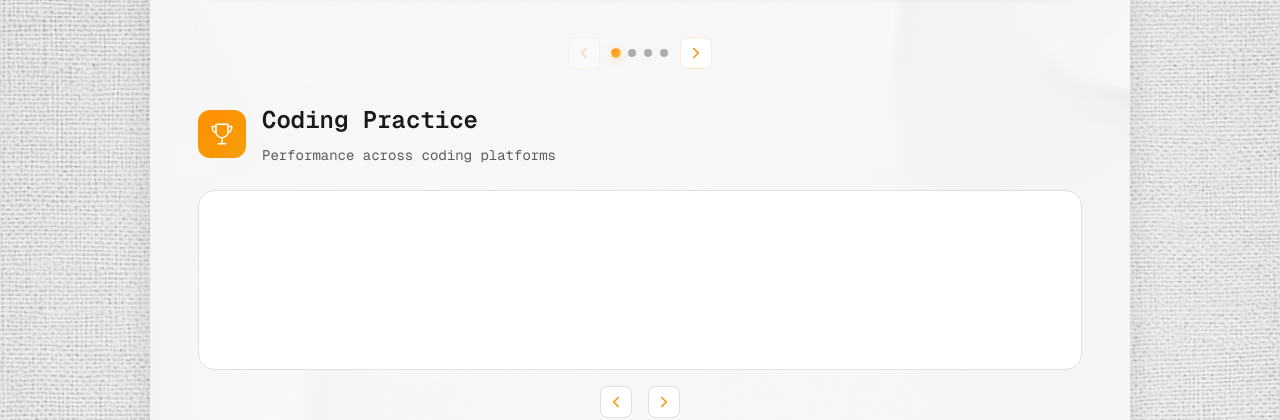
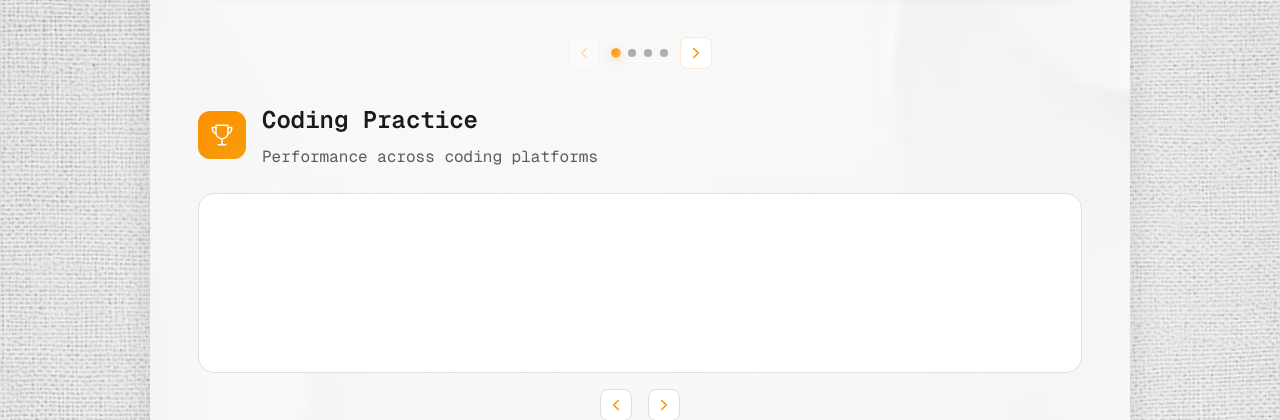
Before and after one commit to benbel376/portfolio-website, a PHP site: page / in a window 1280 px wide, after a click on "Skills". Shown: the part 1559-1979 px from the top of the page. Run offline with PHP 8.4, Linux system fonts and the light colour scheme; some libraries are stand-ins or nearby versions; some web fonts are replaced.

Commit message:
Add cache bust to coding stats script

```diff
--- a/blocks/components/coding_stats/type_1/coding_stats_structure_t1.html
+++ b/blocks/components/coding_stats/type_1/coding_stats_structure_t1.html
@@ -35,4 +35,4 @@
         <p>No coding stats available</p>
     </div>
 </section>
-<script src="blocks/components/coding_stats/type_1/coding_stats_behavior_t1.js"></script>
+<script src="blocks/components/coding_stats/type_1/coding_stats_behavior_t1.js?v=5"></script>
--- a/blocks/components/coding_stats/type_1/coding_stats_style_t1.css
+++ b/blocks/components/coding_stats/type_1/coding_stats_style_t1.css
@@ -40,7 +40,7 @@
 }
 
 .coding-stats__subtitle {
-    font-size: var(--text-sm);
+    font-size: var(--font-size-base);
     color: var(--text);
     opacity: 0.7;
     margin: 0;
```
